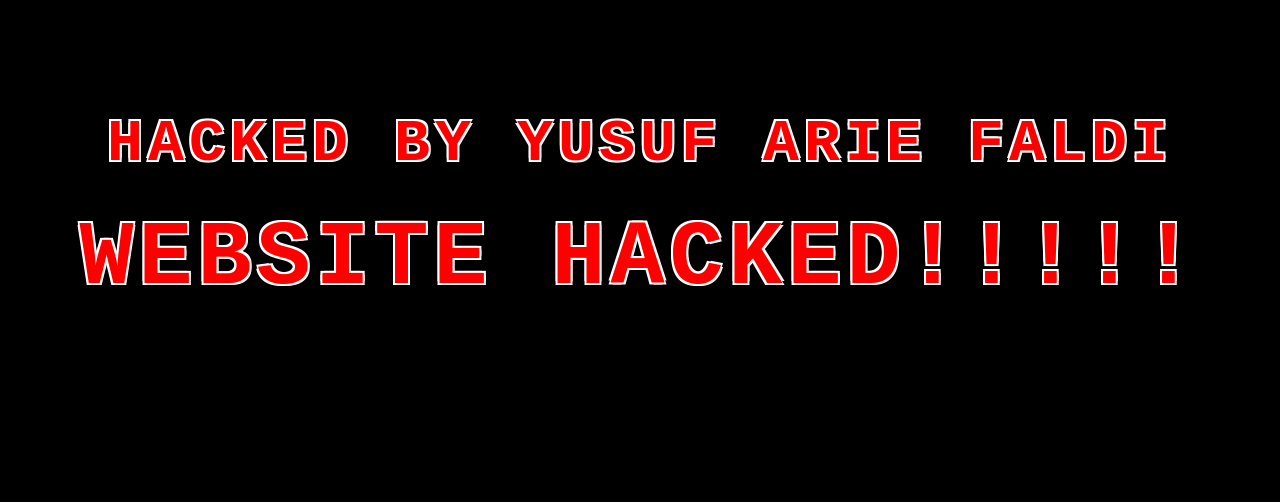
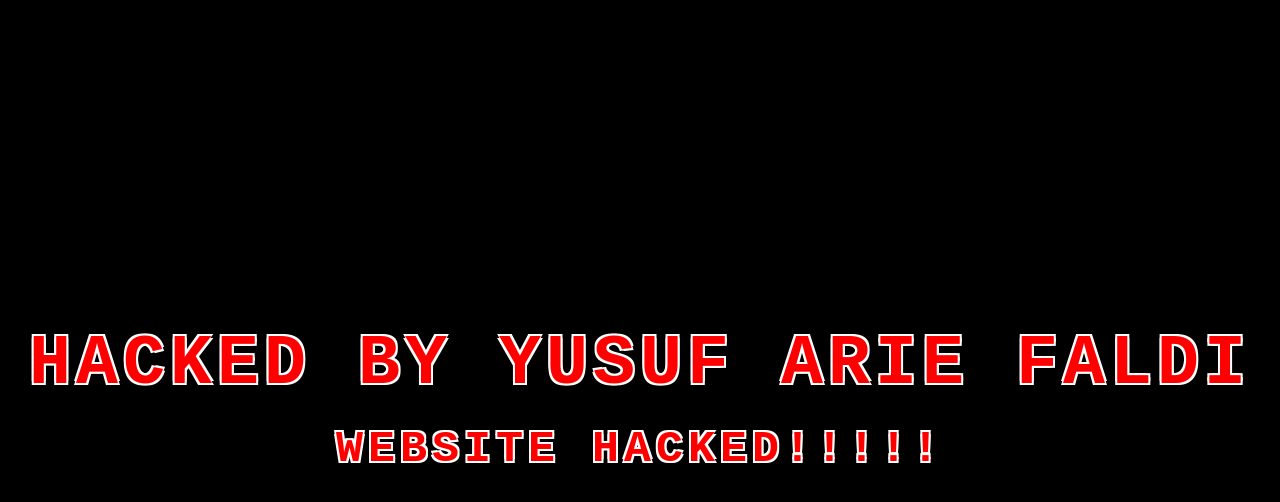
Before and after one commit to YusufHal04/yusufhacked, a plain HTML site: page index.html in a window 1280 px wide. Drawn offline with Linux system fonts and the light colour scheme.

Commit message:
Update index.html

```diff
--- a/index.html
+++ b/index.html
@@ -8,8 +8,15 @@
     body {
         background: black;
         font-family: 'Courier New', monospace;
-        text-align: center;
-        padding-top: 8%;
+
+        /* FULL CENTER */
+        display: flex;
+        flex-direction: column;
+        justify-content: center;
+        align-items: center;
+
+        height: 100vh;
+        margin: 0;
     }
 
     /* Style merah + outline putih */
@@ -18,7 +25,6 @@
         font-weight: bold;
         letter-spacing: 5px;
 
-        /* Outline */
         text-shadow:
             -2px -2px 0 white,
              2px -2px 0 white,
@@ -26,25 +32,24 @@
              2px  2px 0 white;
     }
 
-    /* Efek glitch / ketap-ketip */
+    /* Efek kedap-kedip */
     .glitch {
         animation: glitch 1s infinite;
     }
 
     @keyframes glitch {
-        0%   { opacity: 1; }
-        50%  { opacity: 0.65; }
+        0% { opacity: 1; }
+        50% { opacity: 0.75; }
         100% { opacity: 1; }
     }
 
-    /* Ukuran teks */
     .title {
-        font-size: 60px;
+        font-size: 70px; /* lebih besar */
     }
 
     .sub-title {
-        margin-top: 30px;
-        font-size: 90px; /* LEBIH BESAR seperti permintaan */
+        font-size: 45px; /* lebih kecil dari title */
+        margin-top: 20px;
     }
 </style>
 
@@ -52,12 +57,10 @@
 
 <body>
 
-    <!-- TEKS UTAMA -->
     <div class="outline-text glitch title">
         HACKED BY YUSUF ARIE FALDI
     </div>
 
-    <!-- TEKS WEBSITE HACKED DI BAWAHNYA -->
     <div class="outline-text glitch sub-title">
         WEBSITE HACKED!!!!!
     </div>
```
